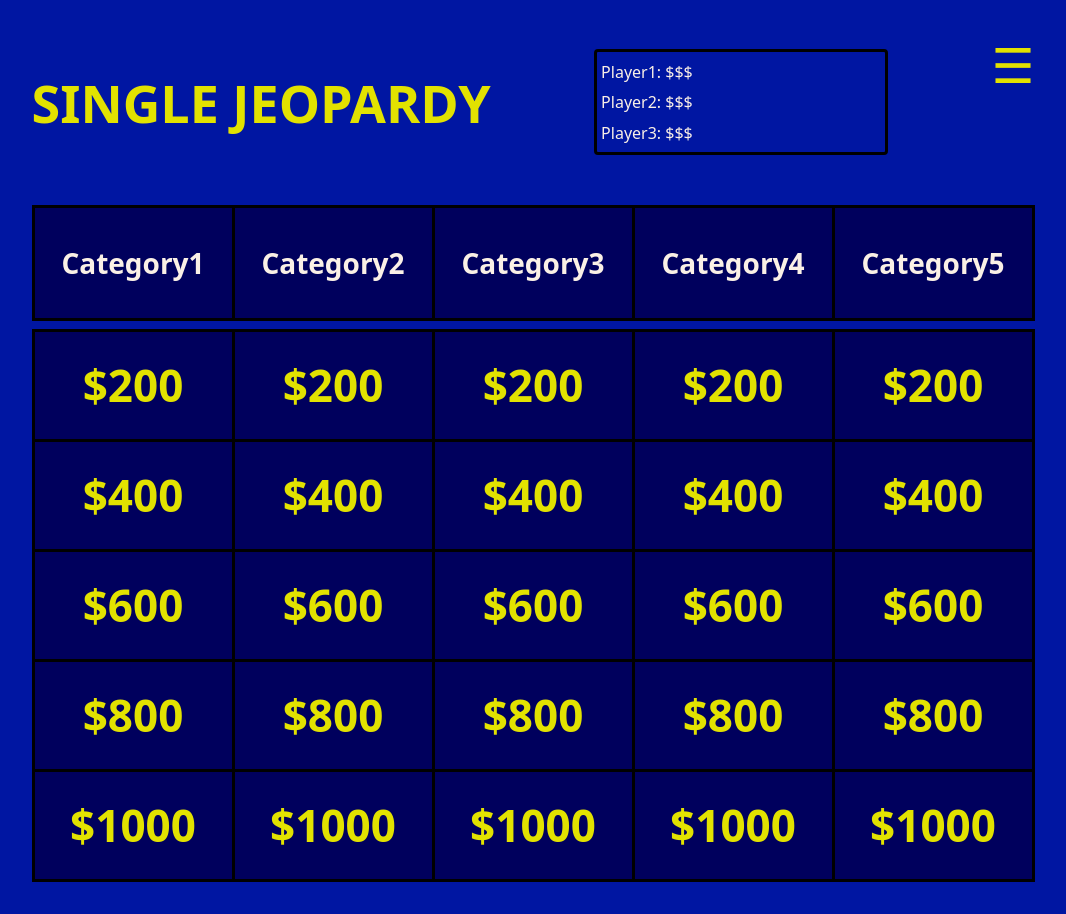
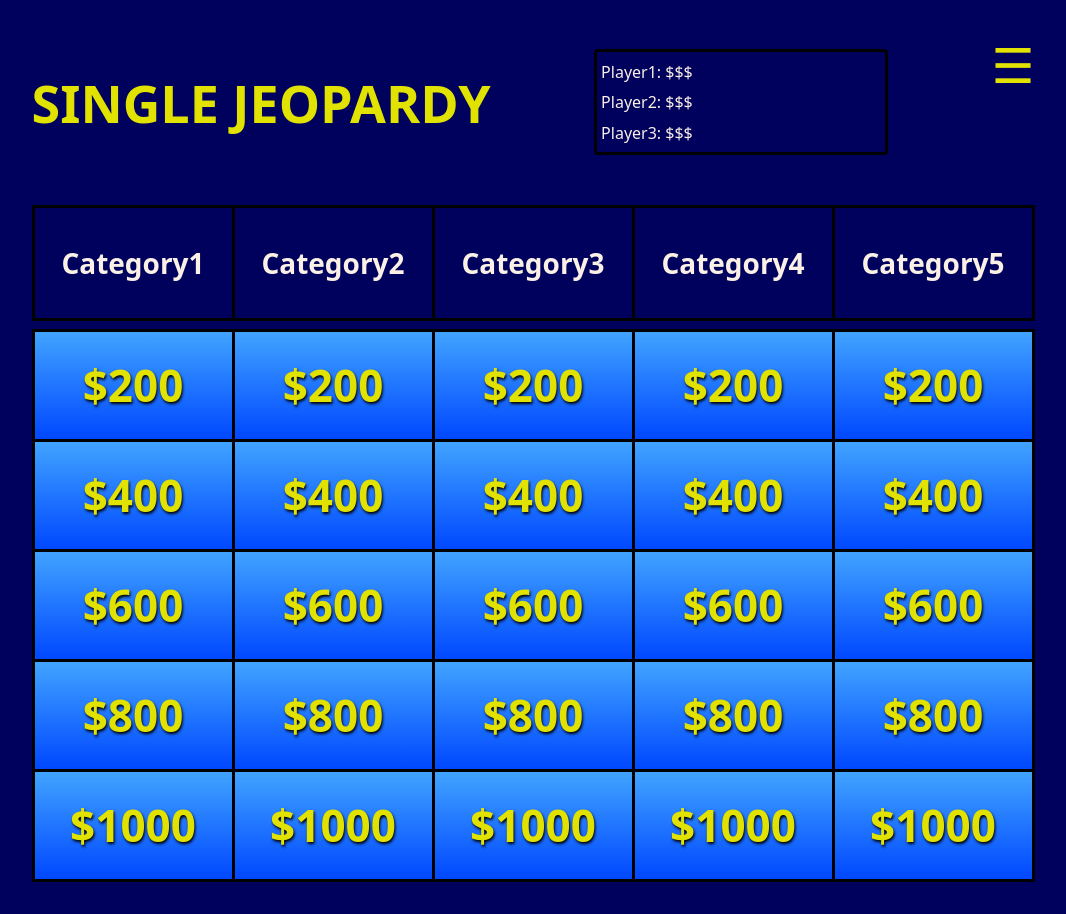
Before and after one commit to Ochoa-Projects/react-jeopardy, a Next.js app: page /gameboard in a window 1280 px wide. Shown: the whole page, without its empty margins (107-1173 px from the left). Built offline with nearby package versions, Linux system fonts and the light colour scheme.

Commit message:
add gradient to value board and text shadow to values

```diff
--- a/components/ValueBoard/styles.module.css
+++ b/components/ValueBoard/styles.module.css
@@ -14,10 +14,11 @@
   justify-content: center;
   font-size: 44px;
   font-weight: 600;
-  background-color: var(--dark-blue);
+  background: var(--light-blue-gradient);
 }
 
 .valueBoardItem > a {
   color: var(--yellow);
   text-decoration: none;
+  text-shadow: 1px 2px 3px black;
 }
--- a/styles/globals.css
+++ b/styles/globals.css
@@ -1,4 +1,5 @@
 :root {
+  --light-blue-gradient: linear-gradient(#41a3ff, rgb(0, 72, 255));
   --blue: #0016a2;
   --dark-blue: #00005d;
   --white: #faf0e6;
@@ -13,5 +14,5 @@ body {
   padding: 0;
   height: 100vh;
   color: var(--white);
-  background-color: var(--blue);
+  background-color: var(--dark-blue);
 }
```
